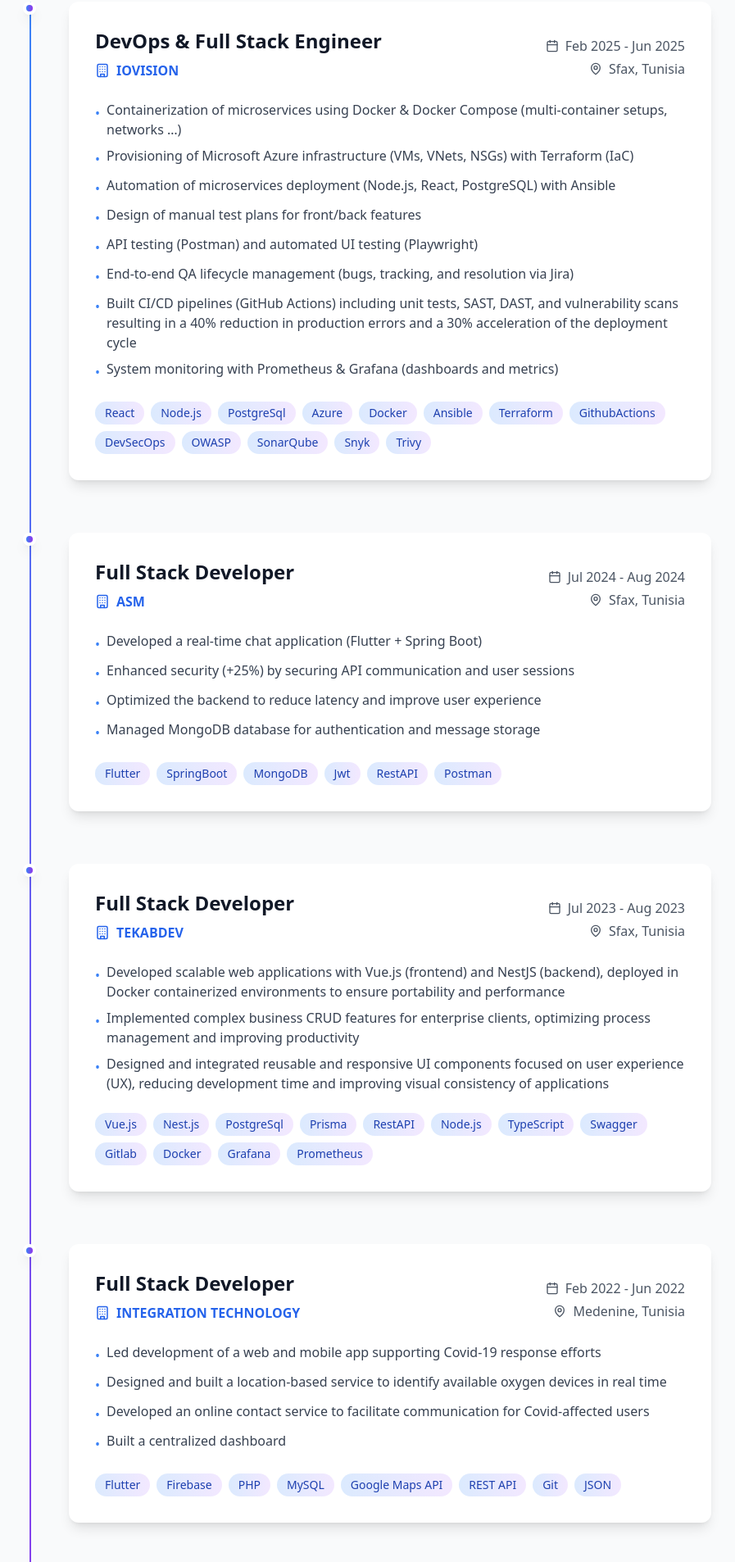
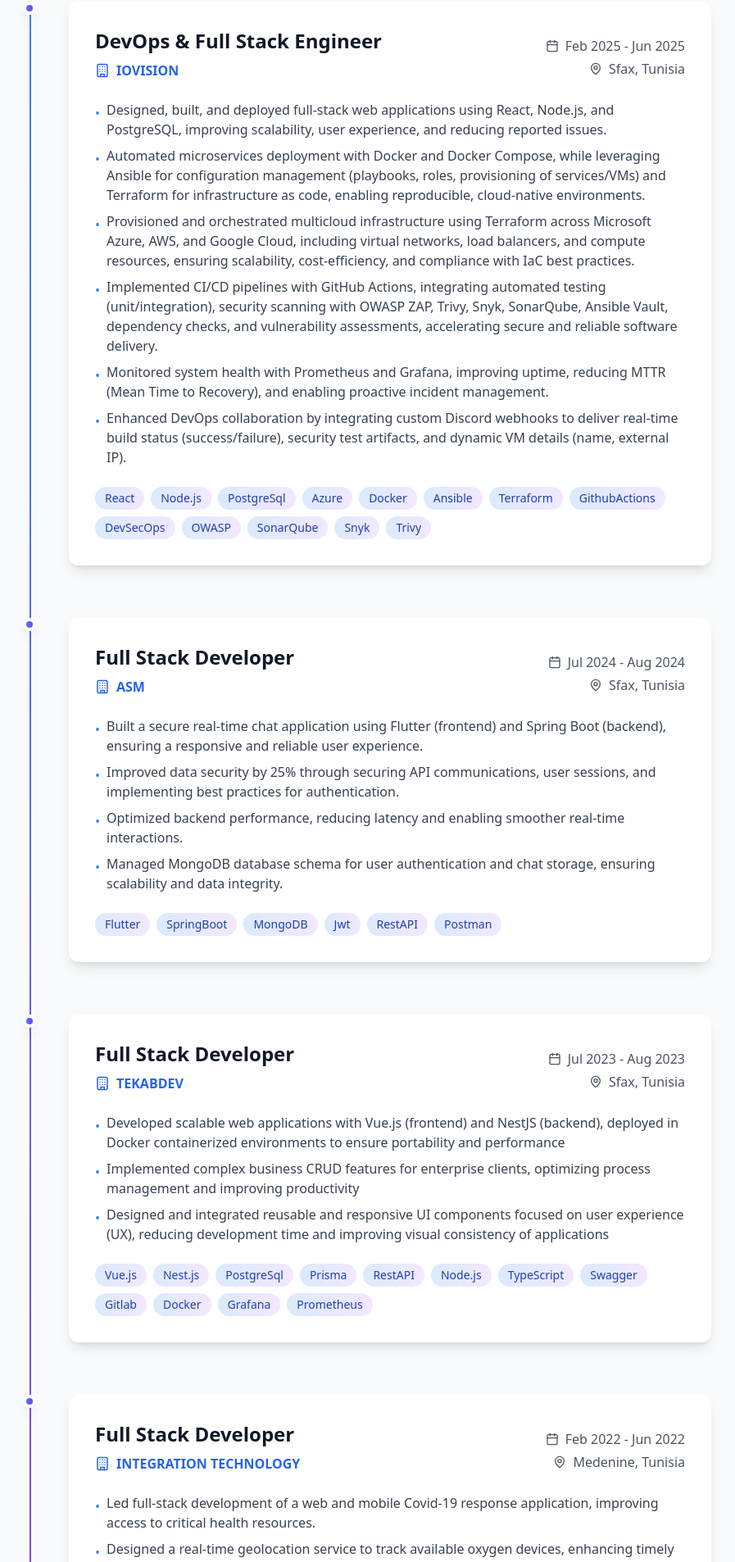
Before and after one commit to Saif-hadd/Portfolio-, a React (Vite) app: page / in a window 1280 px wide. Shown: the part 5119-7025 px from the top of the page at 82% size, without its empty margins (204-1101 px from the left). Built offline with nearby package versions, Linux system fonts and the light colour scheme.

Commit message:
`Updated project descriptions and added new project in components/Projects.tsx`

```diff
--- a/src/components/Experience.tsx
+++ b/src/components/Experience.tsx
@@ -9,14 +9,12 @@
     duration: 'Feb 2025 - Jun 2025',
     location: 'Sfax, Tunisia',
     description: [
-      'Containerization of microservices using Docker & Docker Compose (multi-container setups, networks …)',
-      'Provisioning of Microsoft Azure infrastructure (VMs, VNets, NSGs) with Terraform (IaC)',
-      'Automation of microservices deployment (Node.js, React, PostgreSQL) with Ansible',
-      'Design of manual test plans for front/back features',
-      'API testing (Postman) and automated UI testing (Playwright)',
-      'End-to-end QA lifecycle management (bugs, tracking, and resolution via Jira)',
-      'Built CI/CD pipelines (GitHub Actions) including unit tests, SAST, DAST, and vulnerability scans resulting in a 40% reduction in production errors and a 30% acceleration of the deployment cycle',
-      'System monitoring with Prometheus & Grafana (dashboards and metrics)'
+      'Designed, built, and deployed full-stack web applications using React, Node.js, and PostgreSQL, improving scalability, user experience, and reducing reported issues.',
+  'Automated microservices deployment with Docker and Docker Compose, while leveraging Ansible for configuration management (playbooks, roles, provisioning of services/VMs) and Terraform for infrastructure as code, enabling reproducible, cloud-native environments.',
+  'Provisioned and orchestrated multicloud infrastructure using Terraform across Microsoft Azure, AWS, and Google Cloud, including virtual networks, load balancers, and compute resources, ensuring scalability, cost-efficiency, and compliance with IaC best practices.',
+  'Implemented CI/CD pipelines with GitHub Actions, integrating automated testing (unit/integration), security scanning with OWASP ZAP, Trivy, Snyk, SonarQube, Ansible Vault, dependency checks, and vulnerability assessments, accelerating secure and reliable software delivery.',
+  'Monitored system health with Prometheus and Grafana, improving uptime, reducing MTTR (Mean Time to Recovery), and enabling proactive incident management.',
+  'Enhanced DevOps collaboration by integrating custom Discord webhooks to deliver real-time build status (success/failure), security test artifacts, and dynamic VM details (name, external IP).'
     ],
     technologies: ['React', 'Node.js','PostgreSql','Azure','Docker','Ansible','Terraform','GithubActions','DevSecOps','OWASP','SonarQube','Snyk','Trivy']
   },
@@ -26,10 +24,10 @@
     duration: 'Jul 2024 - Aug 2024',
     location: 'Sfax, Tunisia',
     description: [
-      'Developed a real-time chat application (Flutter + Spring Boot)',
-      'Enhanced security (+25%) by securing API communication and user sessions',
-      'Optimized the backend to reduce latency and improve user experience',
-      'Managed MongoDB database for authentication and message storage'
+      'Built a secure real-time chat application using Flutter (frontend) and Spring Boot (backend), ensuring a responsive and reliable user experience.',
+  'Improved data security by 25% through securing API communications, user sessions, and implementing best practices for authentication.',
+  'Optimized backend performance, reducing latency and enabling smoother real-time interactions.',
+  'Managed MongoDB database schema for user authentication and chat storage, ensuring scalability and data integrity.'
     ],
     technologies: ['Flutter','SpringBoot','MongoDB','Jwt','RestAPI','Postman']
   },
@@ -51,10 +49,10 @@
     duration: 'Feb 2022 - Jun 2022',
     location: 'Medenine, Tunisia',
     description: [
-      'Led development of a web and mobile app supporting Covid-19 response efforts',
-      'Designed and built a location-based service to identify available oxygen devices in real time',
-      'Developed an online contact service to facilitate communication for Covid-affected users',
-      'Built a centralized dashboard'
+      'Led full-stack development of a web and mobile Covid-19 response application, improving access to critical health resources.',
+  'Designed a real-time geolocation service to track available oxygen devices, enhancing timely patient support.',
+  'Built a contact platform connecting users with health services, facilitating faster assistance and better resource allocation.',
+  'Developed an administrative dashboard for monitoring and managing healthcare resources efficiently.'
     ],
     technologies: [
       'Flutter',
@@ -73,8 +71,8 @@
     duration: 'Aug 2021 - Sep 2021',
     location: 'Medenine, Tunisia',
     description: [
-      'Designed a user-friendly interface for reporting streetlight malfunctions',
-      'Built a centralized dashboard showing real-time incident reports with geolocation data'
+      'Designed an intuitive frontend for reporting public infrastructure issues (e.g., streetlight outages), making it easy for users to report problems quickly.',
+  'Created a dashboard aggregating incident reports with real-time geolocation data, improving monitoring and response efficiency for city services.'
     ],
     technologies: [
       'Java',
--- a/src/components/Projects.tsx
+++ b/src/components/Projects.tsx
@@ -1,5 +1,5 @@
 import React, { useEffect, useRef } from 'react';
-import { ExternalLink, Github, Zap, MessageSquare, Dumbbell, Image, Sparkles, Star, TrendingUp } from 'lucide-react';
+import { ExternalLink, Github, Zap,Shield, Dumbbell, Image, Sparkles, Star, TrendingUp } from 'lucide-react';
 
 const Projects = () => {
   const sectionRef = useRef<HTMLElement>(null);
@@ -23,6 +23,36 @@
   }, []);
 
   const projects = [
+    {
+  title: 'SecretHawk',
+  subtitle: 'Your Guardian Against Exposed API Keys',
+  description:
+    'SecretHawk is a production-ready secret scanner designed to protect developers and teams from exposed API keys and credentials in codebases. It provides both a local CLI and a modern web dashboard to detect, monitor, and alert on secret leaks in real time — ensuring security by design.',
+  image: 'https://images.pexels.com/photos/5380642/pexels-photo-5380642.jpeg?auto=compress&cs=tinysrgb&w=800', // image liée à cybersécurité / code scanning
+  technologies: ['Python', 'FastAPI', 'React', 'TailwindCSS', 'shadcn/ui', 'Docker', 'GitHub Actions', 'Regex', 'Gitleaks'],
+  features: [
+    'Local CLI scanner (Python) for files and directories using Regex + Gitleaks',
+    'Export scan results in JSON or CSV formats',
+    'Web dashboard built with React, TailwindCSS, and shadcn/ui',
+    'Automatic repository monitoring every 30 minutes',
+    'Webhooks for instant scans on push events',
+    'Dynamic tables for findings and recent scans with severity indicators',
+    'Secure FastAPI backend with JWT authentication and CI/CD integration',
+    'Real-time Discord alerts with remediation guidance',
+    'Fully Dockerized infrastructure for local and cloud deployment',
+    'Privacy-first design: automatic secret masking, no data retention'
+  ],
+  metrics: {
+    scans: '1K+',
+    repositories: '100+ monitored'
+  },
+  github: 'https://github.com/Saif-hadd/SecretHawk',
+  demo: '#',
+  icon: Shield,
+  gradient: 'from-emerald-500 via-teal-500 to-cyan-500',
+  featured: true
+}
+,
      {
   title: 'DevSecOps Microservices Automation',
   subtitle: 'Automatisation DevSecOps pour le déploiement et la gestion des microservices cloud',
@@ -90,6 +120,34 @@
       gradient: 'from-purple-500 via-pink-500 to-red-500',
       featured: true
     },
+    {
+  title: 'React Smart Effect',
+  subtitle: 'Smarter useEffect & useLayoutEffect Hooks',
+  description:
+    'Open-source React library designed to optimize and simplify the useEffect and useLayoutEffect hooks. React-Smart-Effect provides smart dependency tracking, deep comparison, and built-in debugging to prevent unnecessary re-renders and improve developer productivity.',
+  image: 'https://images.pexels.com/photos/574071/pexels-photo-574071.jpeg?auto=compress&cs=tinysrgb&w=800', // image liée à React / développement frontend
+  technologies: ['React', 'TypeScript', 'Vite', 'Babel'],
+  features: [
+    'Smart dependency tracking with deep comparison support',
+    'Advanced debugging to instantly visualize dependency changes',
+    'Automatic optimization to prevent unnecessary re-renders',
+    'Dependency analysis to detect issues before they occur',
+    'DevTools integration for real-time effect monitoring',
+    'TypeScript support with full type safety',
+    'Build-time dependency analysis via Babel & Vite plugins',
+    'Includes specialized hooks: useSmartEffect, useDeepEffect, useDebugEffect, useSmartLayoutEffect'
+  ],
+  metrics: {
+    downloads: '1K+',
+    stars: '100+'
+  },
+  github: 'https://github.com/Saif-hadd/react-smart-effect',
+  demo: 'https://www.npmjs.com/package/react-smart-effect',
+  icon: Zap,
+  gradient: 'from-purple-500 via-pink-500 to-red-500',
+  featured: true
+}
+,
     {
   title: 'React Hydration Status',
   subtitle: 'Client-Side Hydration Detection for SSR',
```
Also changed, not shown: src/assets/ma-photo.jpg, src/components/About.tsx (line endings or trailing spaces), src/components/Certifications.tsx (line endings or trailing spaces), 1 other file (tests, documents, lock files or other folders).
